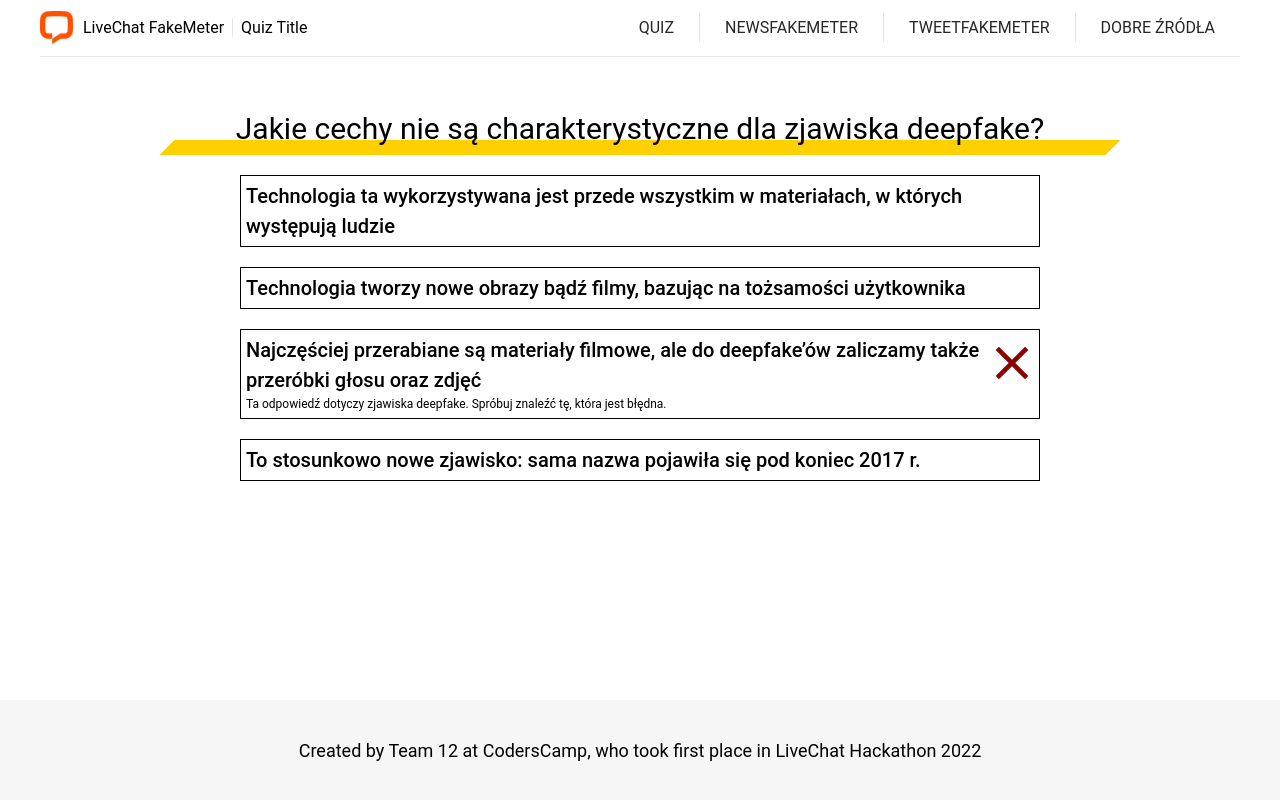
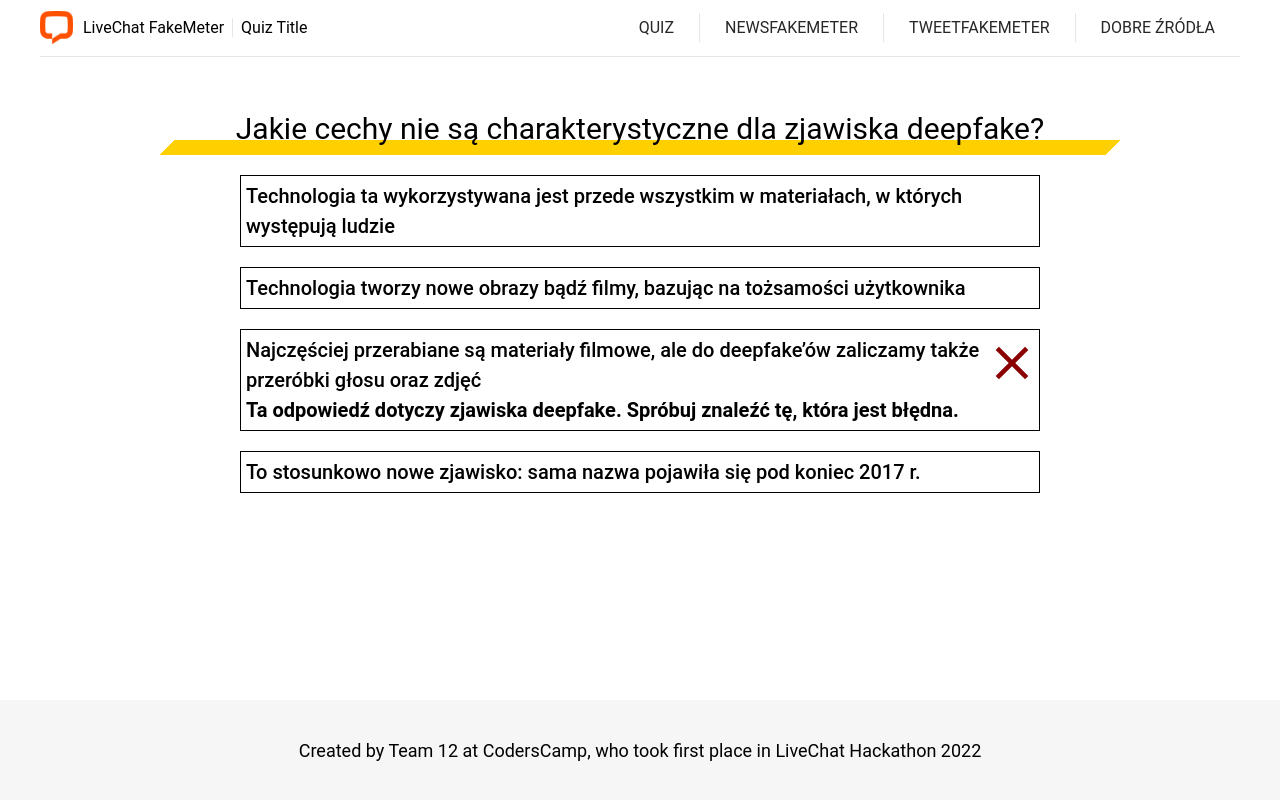
Before and after one commit to PiotrRynio/CodersCamp-LiveChatHackathon2022, a React (Create React App) app in the folder frontend/: page /quiz in a window 1280 px wide. Both pictures are taken after a click on the element 640 px from the left and 365 px from the top of the page. Built offline with nearby package versions, Linux system fonts and the light colour scheme.

Commit message:
Add questions and styles (#45)

```diff
--- a/frontend/src/components/ImageAnswers/ImageAnswers.styled.tsx
+++ b/frontend/src/components/ImageAnswers/ImageAnswers.styled.tsx
@@ -60,3 +60,5 @@ export const WrongIcon = styled(MdClose)`
   color: darkred;
   font-size: 75px;
 `;
+
+export const Link = styled.a``;
--- a/frontend/src/components/QuestionWithAnswers/QuestionWithAnswers.tsx
+++ b/frontend/src/components/QuestionWithAnswers/QuestionWithAnswers.tsx
@@ -1,4 +1,4 @@
-import { TextAnswer } from '../Answer';
+import { TextAnswer } from '../TextAnswer';
 import { Typography } from '../Typography';
 import { QuestionWrapper, Wrapper } from './QuestionWithAnswers.styled';
 import { useQuizQuestion } from '../../hooks/useQuizQuestion/useQuizQuestion';
@@ -21,7 +21,6 @@ export const QuestionWithAnswers = ({
   if (questionsNumber <= questionIndex) {
     onLastQuestionAnswered();
   }
-  console.log(questionData);
 
   if (!questionData) {
     return <></>;
@@ -43,6 +42,7 @@ export const QuestionWithAnswers = ({
               explanation={answer.explanation}
               isCorrect={answer.isCorrect}
               onAnswerClick={onAnswerClick}
+              source={answer.source}
             />
           ))}
         </div>
@@ -57,6 +57,7 @@ export const QuestionWithAnswers = ({
               explanation={answer.explanation}
               isCorrect={answer.isCorrect}
               onAnswerClick={onAnswerClick}
+              source={answer.source}
             />
           ))}
         </div>
--- a/frontend/src/components/Answer/TextAnswer.styled.tsx
+++ b/frontend/src/components/TextAnswer/TextAnswer.styled.tsx
@@ -12,6 +12,10 @@ export const Wrapper = styled.div`
     background-color: #ffd000;
     animation: shake 0.2s;
     animation-iteration-count: 1;
+
+    a {
+      background-color: #ffffff;
+    }
   }
 
   @keyframes shake {
@@ -55,3 +59,12 @@ export const WrongIcon = styled(MdClose)`
 export const IconWrapper = styled.div`
   width: 50px;
 `;
+
+export const Link = styled.a`
+  display: inline-block;
+  transform: skewX(-10deg);
+  padding: 0 2px;
+  color: #000000;
+  text-decoration: none;
+  background-color: #ffd000;
+`;
--- a/frontend/src/components/Answer/TextAnswer.tsx
+++ b/frontend/src/components/TextAnswer/TextAnswer.tsx
@@ -1,6 +1,6 @@
 import { Typography } from '../Typography';
 import { useState } from 'react';
-import { AnswerText, Wrapper, CorrectIcon, WrongIcon, IconWrapper } from './TextAnswer.styled';
+import { AnswerText, Wrapper, CorrectIcon, WrongIcon, IconWrapper, Link } from './TextAnswer.styled';
 
 export type TextAnswerProps = {
   id: string;
@@ -8,9 +8,16 @@ export type TextAnswerProps = {
   explanation: string;
   isCorrect: boolean;
   onAnswerClick(isCorrect: boolean): void;
+  source?: [string, string];
 };
 
-export const TextAnswer = ({ answerText, explanation, isCorrect, onAnswerClick }: TextAnswerProps) => {
+export const TextAnswer = ({
+  answerText,
+  explanation,
+  isCorrect,
+  onAnswerClick,
+  source,
+}: TextAnswerProps) => {
   const [clicked, setClicked] = useState<boolean>(false);
 
   const clickHandler = () => {
@@ -25,7 +32,12 @@ export const TextAnswer = ({ answerText, explanation, isCorrect, onAnswerClick }
 
         {clicked && <IconWrapper>{isCorrect ? <CorrectIcon /> : <WrongIcon />}</IconWrapper>}
       </AnswerText>
-      {clicked && <Typography variant={'answerDescription'}>{explanation}</Typography>}
+      {clicked && (
+        <Typography variant={'answerDescription'}>
+          {explanation}
+          {source && <Link href={source[1]}>{source[0]}</Link>}
+        </Typography>
+      )}
     </Wrapper>
   );
 };
--- a/frontend/src/components/Typography/Typography.styled.tsx
+++ b/frontend/src/components/Typography/Typography.styled.tsx
@@ -60,8 +60,8 @@ export const Answer = styled.p`
 `;
 
 export const AnswerDescription = styled.p`
-  font-size: 12px;
-  font-weight: 400;
+  font-size: 20px;
+  font-weight: 600;
   line-height: 1.5;
   margin: 0;
 `;
--- a/frontend/src/components/index.ts
+++ b/frontend/src/components/index.ts
@@ -2,6 +2,6 @@ export * from './Button';
 export * from './Typography';
 export * from './TopBar';
 export * from './Footer';
-export * from './Answer';
+export * from './TextAnswer';
 export * from './QuestionWithAnswers';
 export * from './ImageAnswers';
--- a/frontend/src/hooks/useQuizQuestion/QuizQuestion.ts
+++ b/frontend/src/hooks/useQuizQuestion/QuizQuestion.ts
@@ -8,6 +8,7 @@ export type QuizQuestion =
         answerText: string;
         isCorrect: boolean;
         explanation: string;
+        source?: [string, string];
       }[];
     }
   | {
@@ -19,5 +20,6 @@ export type QuizQuestion =
         answerImage: string;
         isCorrect: boolean;
         explanation: string;
+        source?: [string, string];
       }[];
     };
--- a/frontend/src/mocks/questions.ts
+++ b/frontend/src/mocks/questions.ts
@@ -23,7 +23,11 @@ export const questionsListMock = {
           answerText: 'Technologia tworzy nowe obrazy bądź filmy, bazując na tożsamości użytkownika',
           isCorrect: true,
           explanation:
-            'Zgadza się, ta odpowiedź jest błędna! Technologia deepfake nie tworzy nowej treści. Jeśli chcesz dowiedzieć się więcej o zjawisku deepfake polecamy odwiedzić stronę: https://ose.gov.pl/aktualnosci/wpis/czy-to-nagranie-moze-klamac-uwaga-na-deepfake',
+            'Zgadza się, ta odpowiedź jest błędna! Technologia deepfake nie tworzy nowej treści. Jeśli chcesz dowiedzieć się więcej o zjawisku deepfake polecamy odwiedzić ',
+          source: [
+            'tę stronę.',
+            'https://ose.gov.pl/aktualnosci/wpis/czy-to-nagranie-moze-klamac-uwaga-na-deepfake',
+          ],
         },
         {
           id: '3',
@@ -42,27 +46,42 @@ export const questionsListMock = {
     },
     {
       id: '2',
-      questionText: 'Które za zdań jest faktem?',
+      questionText: 'Które za zdań jest opinią?',
       type: 'text',
       answersOptions: [
         {
           id: '5',
           answerText: 'Większość Polaków posiada telefon komórkowy',
           isCorrect: false,
-          explanation: 'Ta odpowiedź dotyczy zjawiska deepfake. Spróbuj znaleźć tę, która jest błędna.',
+          explanation: 'To zdanie jest faktem. ',
+          source: ['[Źródło]', 'https://www.cbos.pl/SPISKOM.POL/2021/K_116_21.PDF'],
         },
         {
           id: '6',
-          answerText: 'Szerzenie ideologii komunistycznej i faszystowskiej jest w Polsce nielegalne',
-          isCorrect: true,
+          answerText: 'Polskie prawo karne nie odnosi się wprost do fake newsów.',
+          isCorrect: false,
           explanation:
-            'Zgadza się, ta odpowiedź jest błędna! Technologia deepfake nie tworzy nowej treści. Jeśli chcesz dowiedzieć się więcej o zjawisku deepfake polecamy odwiedzić stronę: https://ose.gov.pl/aktualnosci/wpis/czy-to-nagranie-moze-klamac-uwaga-na-deepfake',
+            'To zdanie jest faktem. Nie oznacza to jednak, że osoby rozpowszechniające takie treści są bezkarne. ',
+          source: [
+            '[Źródło]',
+            'https://centrumcyfrowe.pl/wp-content/uploads/sites/16/2020/06/Raport_walka-z-fake-newsami.pdf',
+          ],
         },
         {
           id: '7',
           answerText: 'Założenie rodziny jest najważniejszą sprawą w życiu Polaka',
+          isCorrect: true,
+          explanation: 'Ta odpowiedź dotyczy zjawiska deepfake. Spróbuj znaleźć tę, która jest błędna.',
+        },
+        {
+          id: '8',
+          answerText: 'Propagowanie faszyzmu lub innego ustroju totalitarnego jest w Polsce karalne.',
           isCorrect: false,
-          explanation: 'Ta odpowiedź dotyczy zjawiska deepfake. Spróbuj znaleźć tę, która jest błędna.',
+          explanation: 'To zdanie jest faktem, mówi o tym art.. 256 Kodeksu Karnego. ',
+          source: [
+            '[Źródło]',
+            'https://sip.lex.pl/akty-prawne/dzu-dziennik-ustaw/kodeks-karny-16798683/art-256',
+          ],
         },
       ],
     },
@@ -73,7 +92,7 @@ export const questionsListMock = {
       type: 'text',
       answersOptions: [
         {
-          id: '8',
+          id: '9',
           answerText:
             'Sprawdzić czy strona, z której pochodzi informacja jest wiarygodna  i nikt się pod nią nie podszywa.',
           isCorrect: false,
@@ -81,21 +100,21 @@ export const questionsListMock = {
             'Ta odpowiedź jest błędna. Powinieneś sprawdzić czy adres strony jest poprawny i czy nikt nie próbuje się pod nią podszyć lub czy nie jest to nowa strona, zrobiona do szerzenia dezinformacji',
         },
         {
-          id: '9',
+          id: '10',
           answerText: 'Zrobić zakupy, udostępniając po drodzie post, żeby poinformować znajomych.',
           isCorrect: true,
           explanation:
             'Zgadza się, ta odpowiedź jest prawidłowa! Powinno się zweryfikować autorów i źródła informacji, zanim podejmie się dalsze działania. Nie powinno się również rozprzestrzeniać niezweryfikowanych informacji, ponieważ to tylko pomaga rozpowszechaniu nieprawdziwych informacji.',
         },
         {
-          id: '10',
+          id: '11',
           answerText: 'Sprawdzić źródła na które powołuje się autor artykułu.',
           isCorrect: false,
           explanation:
             'Ta odpowiedź jest nieprawidłowa. Należy sprawdzić źródła informacji i czy autor artykułu nie powiedział np. tylko części faktów lub ukrył kontekst, skutkiem czego wprowadza czytelnikow w błąd.',
         },
         {
-          id: '11',
+          id: '12',
           answerText:
             'Sprawdzić czy artykuł występuje również na innych znanych Ci wiarygodnych portalach z wiadomościami.',
           isCorrect: false,
@@ -111,32 +130,134 @@ export const questionsListMock = {
       type: 'image',
       answersOptions: [
         {
-          id: '12',
+          id: '13',
           answerImage: img1,
           isCorrect: true,
           explanation:
-            'Każde!  Oszuści korzystają często ze zdjęć z popularnych witryn. Istnieją narzędzia które pozwalają na sprawdzenie na jakich innych stronach pojawiła się fotografia. W takich sytuacjach może pomóc wyszukiwarka zdjęć, np. TinEye.com',
+            'Każde!  Oszuści korzystają często ze zdjęć z popularnych witryn. Istnieją narzędzia które pozwalają na sprawdzenie na jakich innych stronach pojawiła się fotografia. W takich sytuacjach może pomóc wyszukiwarka zdjęć, np. TinEye.com . Link do podglądu zdjecia na TinEye znajdziecie ',
+          source: [
+            'tutaj.',
+            'https://tineye.com/search/5b4339a4bfc96a482d04ebf11e761e0f04f440fa?sort=score&order=desc&page=1',
+          ],
         },
         {
-          id: '13',
+          id: '14',
           answerImage: img2,
           isCorrect: true,
           explanation:
-            'Każde!  Oszuści korzystają często ze zdjęć z popularnych witryn. Istnieją narzędzia które pozwalają na sprawdzenie na jakich innych stronach pojawiła się fotografia. W takich sytuacjach może pomóc wyszukiwarka zdjęć, np. TinEye.com',
+            'Każde!  Oszuści korzystają często ze zdjęć z popularnych witryn. Istnieją narzędzia które pozwalają na sprawdzenie na jakich innych stronach pojawiła się fotografia. W takich sytuacjach może pomóc wyszukiwarka zdjęć, np. TinEye.com . Link do podglądu zdjęcia na TinEye znajdziecie ',
+          source: [
+            'tutaj.',
+            'https://tineye.com/search/417e197f3e4a21c3f479d679d717a319c993ce4f?sort=score&order=desc&page=1',
+          ],
         },
         {
-          id: '14',
+          id: '15',
           answerImage: img3,
           isCorrect: true,
           explanation:
-            'Każde!  Oszuści korzystają często ze zdjęć z popularnych witryn. Istnieją narzędzia które pozwalają na sprawdzenie na jakich innych stronach pojawiła się fotografia. W takich sytuacjach może pomóc wyszukiwarka zdjęć, np. TinEye.com',
+            'Każde!  Oszuści korzystają często ze zdjęć z popularnych witryn. Istnieją narzędzia które pozwalają na sprawdzenie na jakich innych stronach pojawiła się fotografia. W takich sytuacjach może pomóc wyszukiwarka zdjęć, np. TinEye.com . Link do podglądu zdjęcia na TinEye znajdziecie ',
+          source: [
+            'tutaj.',
+            'https://tineye.com/search/68b5591f211fa20e18b2c8fa71487cbed793c0fc?sort=score&order=desc&page=1',
+          ],
         },
         {
-          id: '15',
+          id: '16',
           answerImage: img4,
           isCorrect: true,
           explanation:
-            'Każde!  Oszuści korzystają często ze zdjęć z popularnych witryn. Istnieją narzędzia które pozwalają na sprawdzenie na jakich innych stronach pojawiła się fotografia. W takich sytuacjach może pomóc wyszukiwarka zdjęć, np. TinEye.com',
+            'Każde!  Oszuści korzystają często ze zdjęć z popularnych witryn. Istnieją narzędzia które pozwalają na sprawdzenie na jakich innych stronach pojawiła się fotografia. W takich sytuacjach może pomóc wyszukiwarka zdjęć, np. TinEye.com . Link do podglądu zjęcia na TinEye znajdziecie ',
+          source: [
+            'tutaj.',
+            'https://tineye.com/search/ca70d2b9cd9f90459b60965b59a2adedbaf833c2?sort=score&order=desc&page=1',
+          ],
+        },
+      ],
+    },
+    {
+      id: '5',
+      questionText:
+        '"Zjawisko we współczesnej kulturze medialnej. Zachodzi, gdy odbiorca ma cały czas do czynienia z przekazami wyrażającymi podobne poglądy czy wartości. Zamyka go to na konfrontację z innymi punktami widzenia." Jakiego problemu dotyczy powyższy opis?',
+      type: 'text',
+      answersOptions: [
+        {
+          id: '17',
+          answerText: 'Deepfake.',
+          isCorrect: false,
+          explanation: '',
+        },
+        {
+          id: '18',
+          answerText: 'Trolling.',
+          isCorrect: false,
+          explanation: '',
+        },
+        {
+          id: '19',
+          answerText: 'Cyberbulling',
+          isCorrect: false,
+          explanation: '',
+        },
+        {
+          id: '20',
+          answerText: 'FilterBubble',
+          isCorrect: true,
+          explanation: '',
+        },
+      ],
+    },
+    {
+      id: '6',
+      questionText: 'Na jakiej podstawie profilowane są wyniki Twojego zapytania w wyszukiwarce Google?',
+      type: 'text',
+      answersOptions: [
+        {
+          id: '21',
+          answerText: 'Wyniki profilowane są tylko na podstawie lokalizacji użytkownika.',
+          isCorrect: false,
+          explanation: 'Niestety nie tylko.',
+        },
+        {
+          id: '22',
+          answerText: 'Wyniki z wyszukiwarki nie są profilowane.',
+          isCorrect: false,
+          explanation: 'Wyniki są profilowane.',
+        },
+        {
+          id: '23',
+          answerText: 'Wyniki zależą m.in. Od historii wyszukiwania. ',
+          isCorrect: true,
+          explanation:
+            'Wyniki zależą również między innymi od ustawień np. zainteresowań na koncie google, zainstalowanych aplikacji ze sklepu play lub filmów obejrzanych na youtube. ',
+          source: ['Źródło', 'https://policies.google.com/privacy?hl=pl&gl=pl#footnote-customized-search'],
+        },
+      ],
+    },
+    {
+      id: '7',
+      questionText: 'Do czego służa czytniki RSS?',
+      type: 'text',
+      answersOptions: [
+        {
+          id: '24',
+          answerText: 'Pozwalają określić procentowo, jak wiarygodna jest dana informacja. ',
+          isCorrect: false,
+          explanation: 'Nie taka jest rola tych czytników.',
+        },
+        {
+          id: '25',
+          answerText: 'Pozwalają użytkownikowi porównać dany news w różnych miejscach w internecie.',
+          isCorrect: false,
+          explanation:
+            'Brawo! Czytniki RSS (Rich Site Summary) służą do "zasysania" treści z wybranych portali informacyjnych, blogów a także np.kont twitterowych. Przykładem takich wyszukiwarek jest http://www.rssowl.org/. ',
+          source: ['Źródło', 'https://panoptykon.org/stop-dezinformacji-przewodnik'],
+        },
+        {
+          id: '26',
+          answerText: 'Sprawdzają aktywność autora danej treści. ',
+          isCorrect: false,
+          explanation: 'Nie taka jest rola tych czytników.',
         },
       ],
     },
```
Also changed, not shown: frontend/src/components/ImageAnswers/ImageAnswers.tsx (+15 -3 lines), frontend/src/components/TextAnswer/index.ts (renamed from frontend/src/components/Answer/index.ts).
